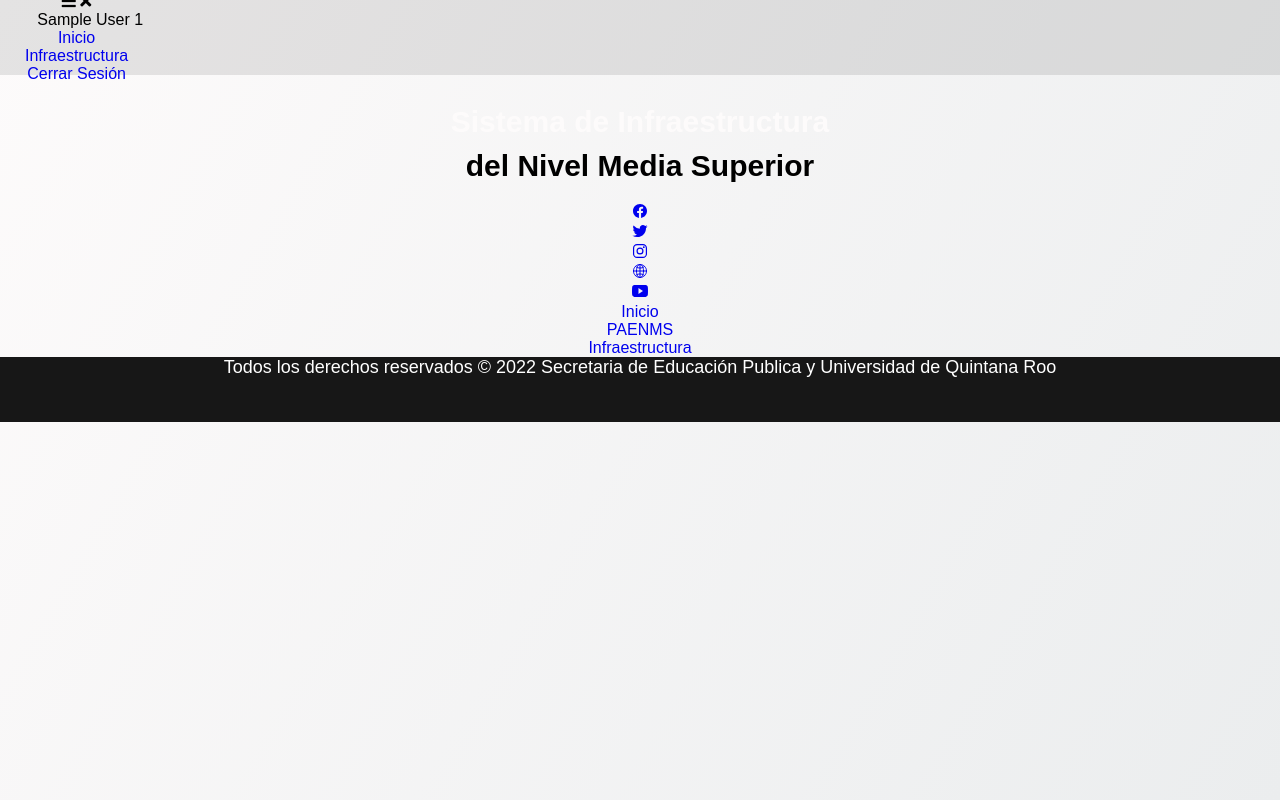
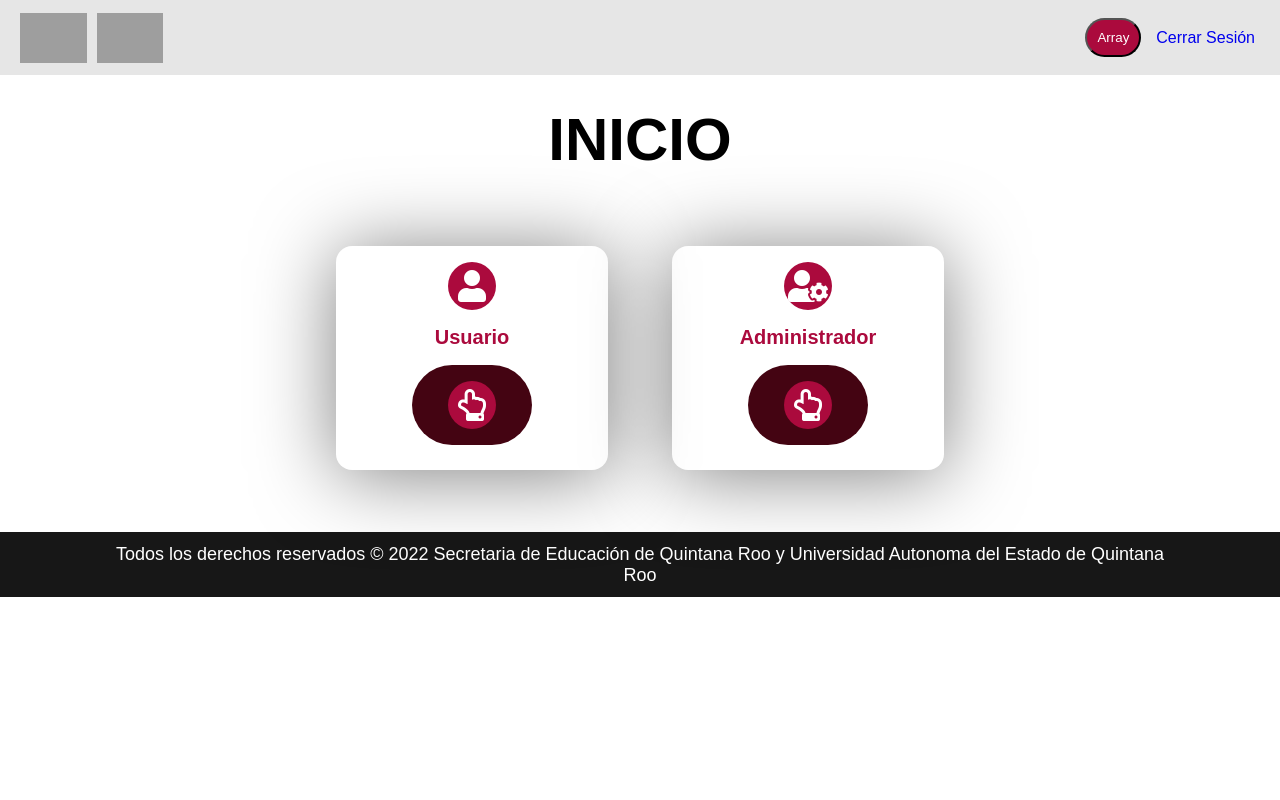
Before and after one commit to JosueHerreraR/trabajoparatodos.github.io, a PHP site: page / in a window 1280 px wide. Run offline with PHP 8.4, Linux system fonts and the light colour scheme; the visitor is signed in with stand-in values (Sample User, id 1); some libraries are stand-ins or nearby versions; grey boxes are pictures that could not be loaded.

Commit message:
Cambio de maquetacion

```diff
--- a/index.php
+++ b/index.php
@@ -1,8 +1,5 @@
 <?php
     session_start();
-    if(empty($_SESSION["id"])){
-        header("location: login.php");
-    }
 ?>
 
 <!DOCTYPE html>
@@ -13,86 +10,54 @@
         <meta name="copyright" content=""/>
         <meta name="description" content="Sistema de Control Escolar de Educacion Media Superior">
         <title>Sistema de Infraestructura de Media Superior</title>
-        <link rel="shortcut icon" href="./img/icono_paems.jpg" type="image/x-icon">
-        <link rel="stylesheet" href="https://cdnjs.cloudflare.com/ajax/libs/font-awesome/5.11.2/css/all.min.css">
-        <link rel="stylesheet" href="css/form.css">
+        <link rel="stylesheet" href="https://cdnjs.cloudflare.com/ajax/libs/font-awesome/5.15.1/css/all.min.css">
+        <link rel="shortcut icon" href="../img/icono_paems.jpg" type="image/x-icon">
         <link rel="stylesheet" href="css/estilos.css">
     </head>
     <body>
         <header>
-            <div class="container">
-                <nav class="nav">
-                    <div class="menu-toggle">
-                        <i class="fas fa-bars"></i>
-                        <i class="fas fa-times"></i>
-                    </div>
-                    <div class="user">
-                        <?php
-                        echo $_SESSION["nombres"]." ".$_SESSION["apellidos"];
-                        ?>
-                    </div>
-                    <ul class="nav-list">
-                        <li class="nav-item">
-                            <a href="index.html" class="nav-link active">Inicio</a>
-                        </li>
-                        <li class="nav-item">
-                            <a href="#" class="nav-link ">Infraestructura</a>
-                        </li>
-                        <li class="nav-item">
-                            <a href="controlador/controlador_cerrar_session.php" class="nav-link">Cerrar Sesión</a>
-                        </li>
-                    </ul>
+            <div class="img-logo">
+                <img src="img/QROO.webp" alt="">
+                <img src="img/seq-logo.png" alt="">
+            </div>
+
+            <div class="user">
+                <button class="datos">
+                    <?php
+                        echo $_SESSION["usuario"];
+                    ?>
+                </button>
+                <nav class="opciones">
+                    <li><a href="controlador/controlador_cerrar_session.php">Cerrar Sesión</a></li>
                 </nav>
             </div>
         </header>
 
-        <section class="hero" id="hero">
-            <div class="container">
-                <h2 class="h2-new  ">
-                    <span class="fil">S</span>istema de Infraestructura
-                </h2>
-                <h1 class="head">del Nivel Media Superior</h1>
+        <section class="content casillas">
+            <h2 class="title">Inicio</h2>
+            <div class="box-container">
+                <div class="box">
+                    <i class="fas fa-user"></i>
+                    <h3>Usuario</h3>
+                    <form>
+                        <button class="btn" onclick="javascript: form.action='../Nuevo_Sistema/usuario/usuario.php';"><i class="far fa-hand-point-up"></i></button>
+                    </form>
+                </div>
+                <div class="box">
+                    <i class="fas fa-user-cog"></i>
+                    <h3>Administrador</h3>
+                    <form>
+                        <button class="btn" onclick="javascript: form.action='../Nuevo_Sistema/administrador/administrador.php';"><i class="far fa-hand-point-up"></i></button>
+                    </form>
+                </div>
             </div>
         </section>
 
-        <section>
-        <!--<div class="container-form">
-                <div class="cont-form">
-                    <img src="img/candado.webp" alt="">
-                    <h2>Iniciar Sesión</h2>
-                    <form action="" method="post">
-                        <input type="text" placeholder="Ingrese un Usuario">
-                        <input type="password" placeholder="Ingrese una Contraseña">
-                        <input class="check" type="checkbox" id="check-id">
-                        <label for="check-id">Recuerdame</label>
-                        <a href="#">¿Olvidaste tu Contraseña?</a>
-                        <input class="boton" type="submit" value="Iniciar Sesión">
-                    </form>
-                </div>
-            </div> -->
-        </section>
-
         <footer>
-            <div class="container">
-                <ul class="social_icon">
-                    <li><a href="https://www.facebook.com/GobQuintanaRoo/" target="_blank"><ion-icon name="logo-facebook"></ion-icon></a></li>
-                    <li><a href="https://twitter.com/GobQuintanaRoo" target="_blank"><ion-icon name="logo-twitter"></ion-icon></a></li>
-                    <li><a href="https://www.instagram.com/gobiernodequintanaroo/" target="_blank"><ion-icon name="logo-instagram"></ion-icon></a></li>
-                    <li><a href="https://qroo.gob.mx/seq/" target="_blank"><ion-icon name="globe-outline"></ion-icon></a></li>
-                    <li><a href="https://www.youtube.com/channel/UCZinqUA0oPqXxmEAToc8XrQ" target="_blank"><ion-icon name="logo-youtube"></ion-icon></a></li>
-                </ul>
-                <ul class="menu_footer">
-                    <li><a href="#">Inicio</a></li>
-                    <li><a href="#">PAENMS</a></li>
-                    <li><a href="#">Infraestructura</a></li>
-                </ul>
-                <p>Todos los derechos reservados &copy; 2022 Secretaria de Educación Publica y Universidad de Quintana Roo</p>
+            <div class="derechos">
+                <p>Todos los derechos reservados &copy; 2022 Secretaria de Educación de Quintana Roo y Universidad Autonoma del Estado de Quintana Roo</p>
             </div>
         </footer>
 
-        <script type="module" src="https://unpkg.com/ionicons@5.5.2/dist/ionicons/ionicons.esm.js"></script>
-        <script nomodule src="https://unpkg.com/ionicons@5.5.2/dist/ionicons/ionicons.js"></script>
-        <script src="js/menu_responsive.js"></script>
-        <script src="js/header.js"></script>
     </body>
 <html>
```
